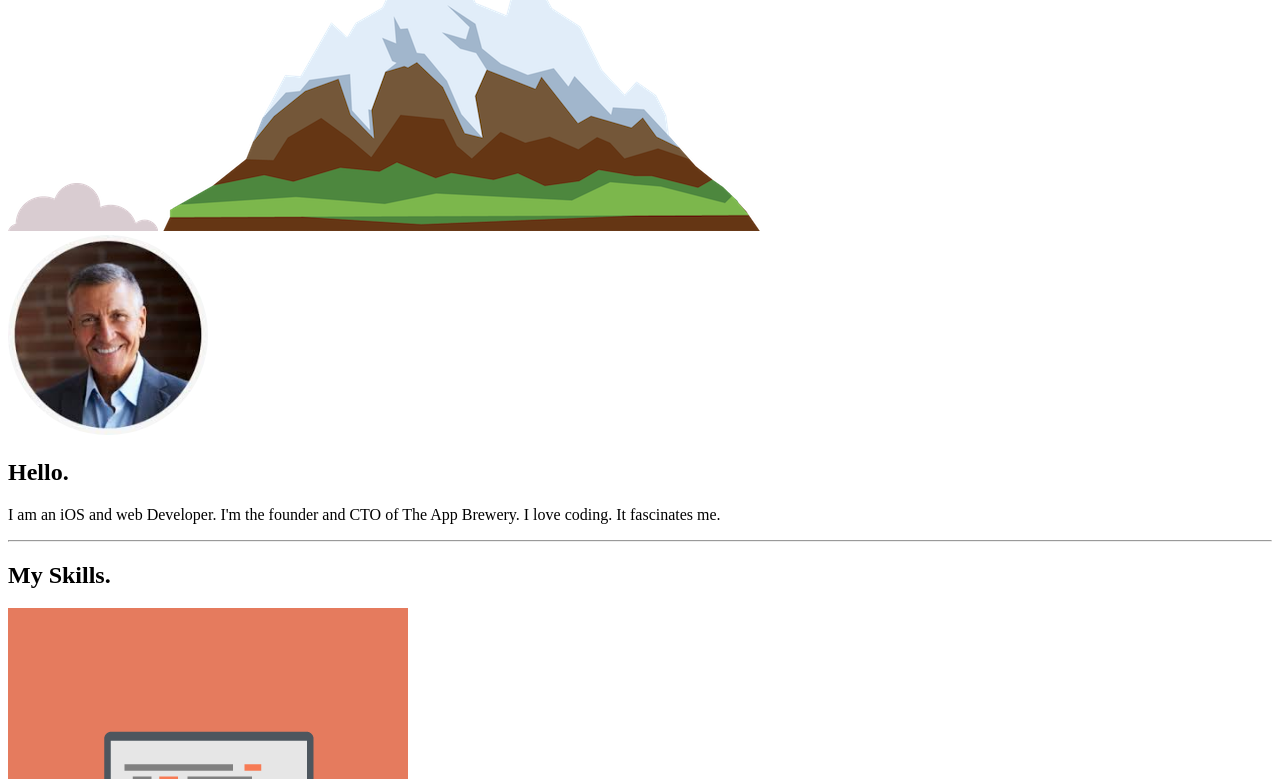
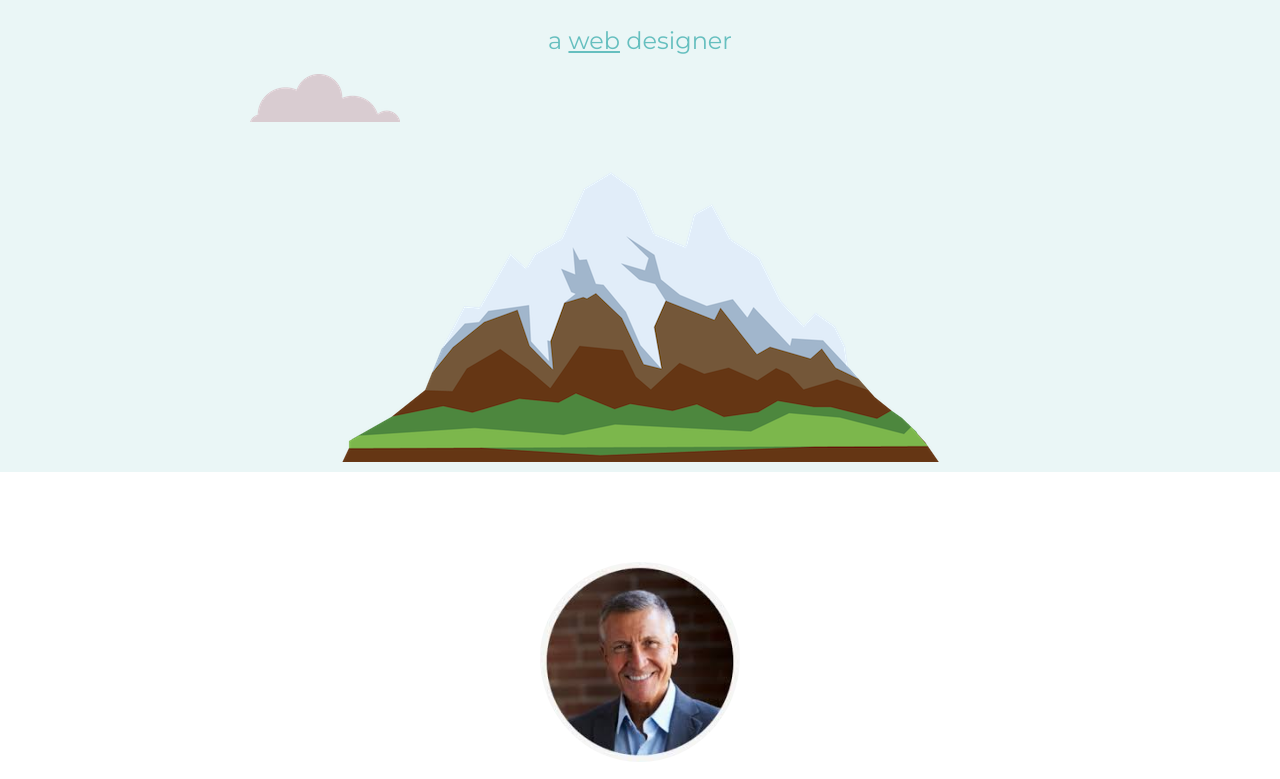
Before and after one commit to ArunMurugavel24/Site-2-UWDC, a plain HTML site: page index.html in a window 1280 px wide. Shown: the part 313-1092 px from the top of the page. Drawn offline with Linux system fonts and the light colour scheme; files whose address does not match are found by name.

Commit message:
Css error solve

```diff
--- a/index.html
+++ b/index.html
@@ -4,7 +4,7 @@
   <meta charset="UTF-8">
   <meta name="viewport" content="width=device-width, initial-scale=1.0">
   <title>Arun PM | Web Developer</title>
-  <link rel="stylesheet" href="/Site-2 My Site/CSS/styles.css">
+  <link rel="stylesheet" href="CSS/styles.css">
   <link rel="icon" href="/Site-2 My Site/Images/favicon.ico">
   <link href="https://fonts.googleapis.com/css2?family=Merriweather:ital,wght@1,300&family=Montserrat&family=Sacramento&display=swap" rel="stylesheet">
 </head>
```
